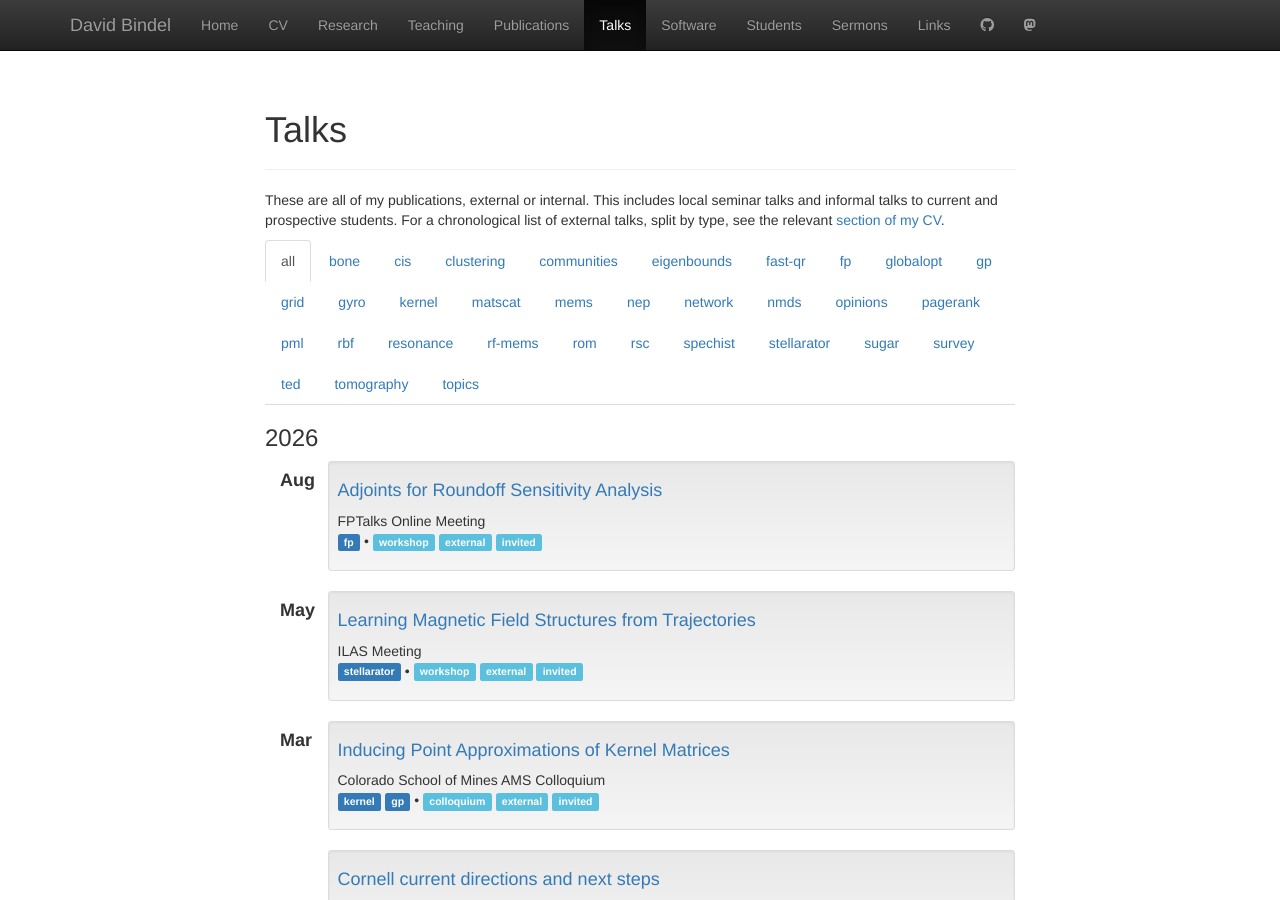
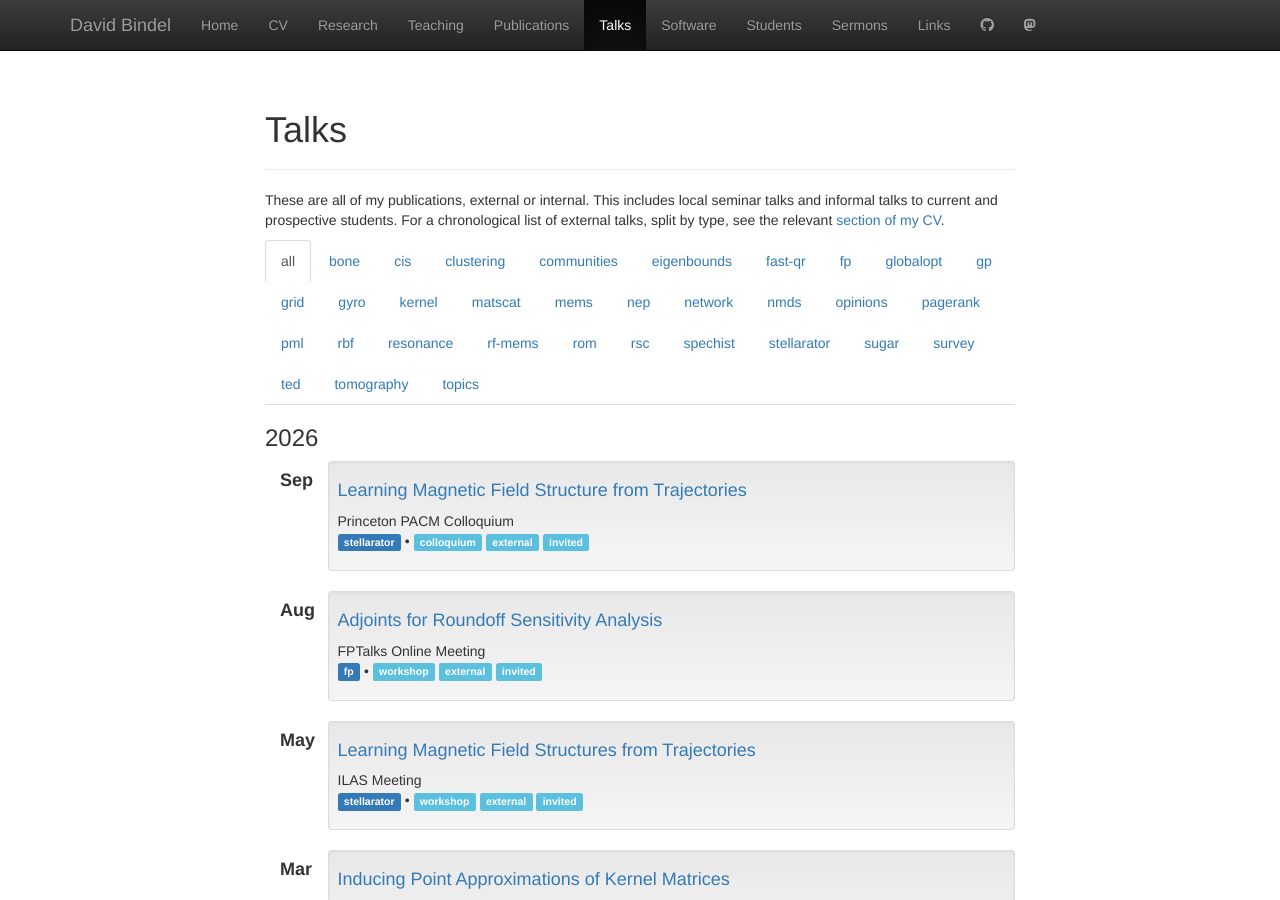
Before and after one commit to dbindel/cornell_web, a Jekyll site: the page built from talks.html, in a window 1280 px wide and 900 px high. Built offline with Jekyll 4.4.1, drawn with Linux system fonts in a browser that asks for light colours; nearby versions of some CDN libraries.

Commit message:
Update presentations.

```diff
--- a/_data/present.yml
+++ b/_data/present.yml
@@ -1452,3 +1452,9 @@
   where: FPTalks Online Meeting
   tags: [fp]
   type: [workshop, external, invited]
+-
+  file: 2026-09-princeton/princeton-sep26.pdf
+  title: Learning Magnetic Field Structure from Trajectories
+  where: Princeton PACM Colloquium
+  tags: [stellarator]
+  type: [colloquium, external, invited]
```
